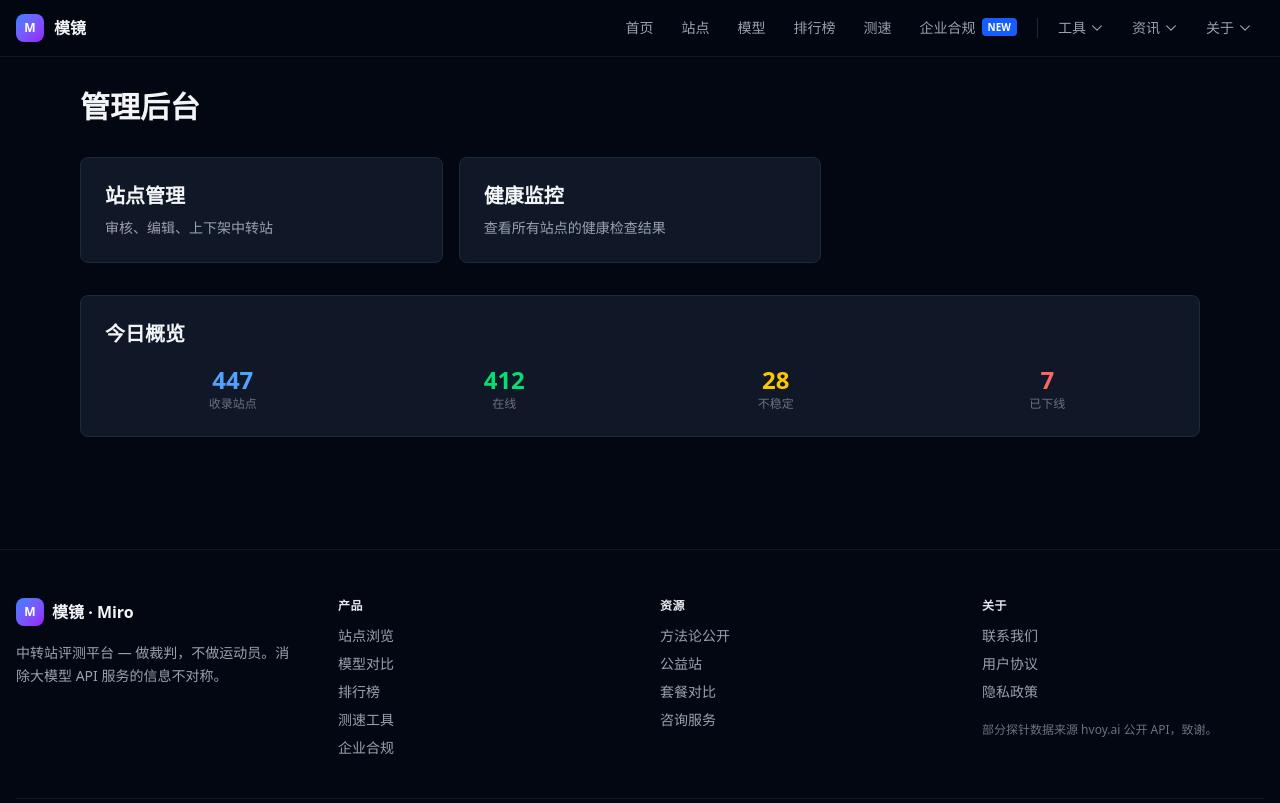
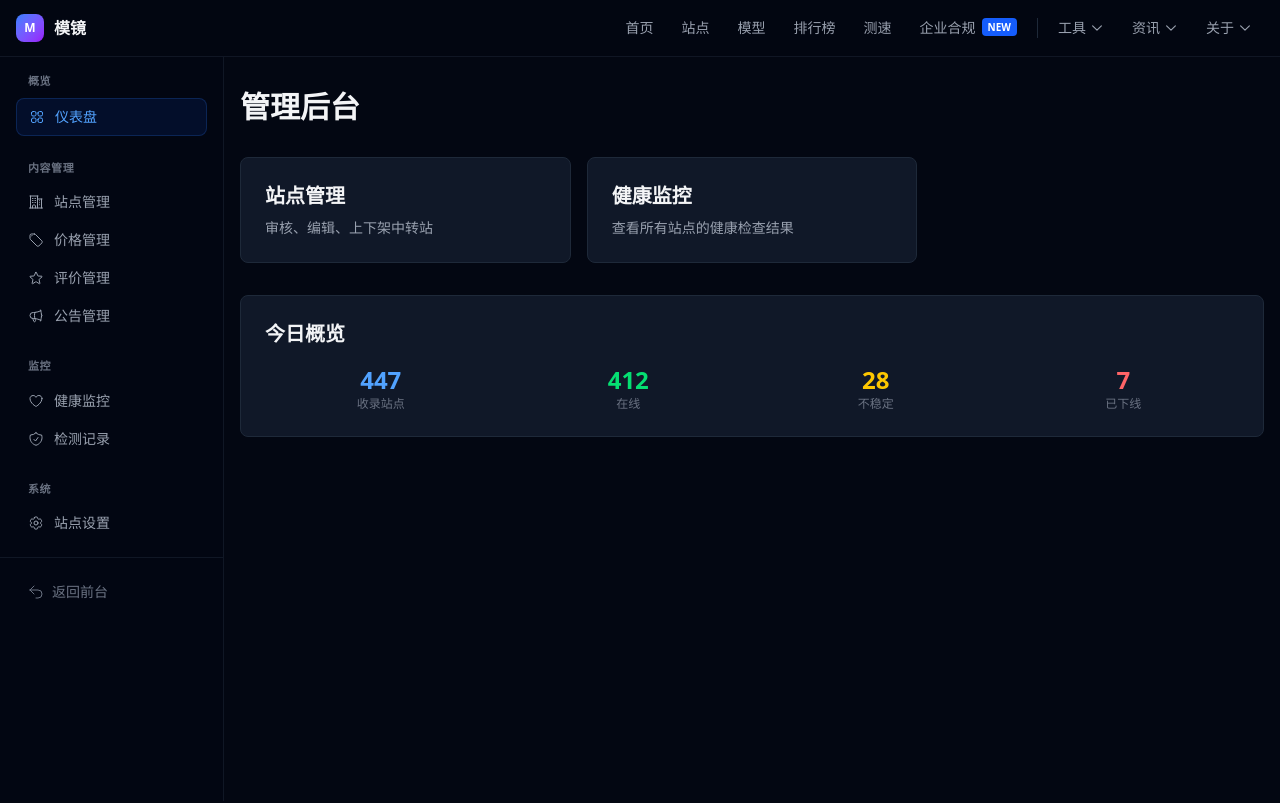
Before and after one commit to xiaoyuyu6420/modjing, a Next.js app: page /admin in a window 1280 px wide. Shown: the top 803 px of the page. Built offline with nearby package versions, Linux system fonts and the light colour scheme.

Commit message:
feat(admin): admin-sidebar、layout

```diff
--- /dev/null
+++ b/src/app/admin/_components/admin-sidebar.tsx
@@ -0,0 +1,130 @@
+'use client'
+
+import Link from 'next/link'
+import { usePathname } from 'next/navigation'
+
+const SIDEBAR_ITEMS = [
+  {
+    label: '概览',
+    items: [
+      { href: '/admin', label: '仪表盘', icon: 'grid' },
+    ],
+  },
+  {
+    label: '内容管理',
+    items: [
+      { href: '/admin/sites', label: '站点管理', icon: 'building' },
+      { href: '/admin/prices', label: '价格管理', icon: 'tag' },
+      { href: '/admin/reviews', label: '评价管理', icon: 'star' },
+      { href: '/admin/notices', label: '公告管理', icon: 'megaphone' },
+    ],
+  },
+  {
+    label: '监控',
+    items: [
+      { href: '/admin/health', label: '健康监控', icon: 'heartbeat' },
+      { href: '/admin/detection', label: '检测记录', icon: 'shield' },
+    ],
+  },
+  {
+    label: '系统',
+    items: [
+      { href: '/admin/settings', label: '站点设置', icon: 'cog' },
+    ],
+  },
+]
+
+const ICONS: Record<string, React.ReactNode> = {
+  grid: (
+    <svg className='w-4 h-4' fill='none' viewBox='0 0 24 24' stroke='currentColor' strokeWidth={1.5}>
+      <path strokeLinecap='round' strokeLinejoin='round' d='M3.75 6A2.25 2.25 0 016 3.75h2.25A2.25 2.25 0 0110.5 6v2.25a2.25 2.25 0 01-2.25 2.25H6a2.25 2.25 0 01-2.25-2.25V6zM3.75 15.75A2.25 2.25 0 016 13.5h2.25a2.25 2.25 0 012.25 2.25V18a2.25 2.25 0 01-2.25 2.25H6A2.25 2.25 0 013.75 18v-2.25zM13.5 6a2.25 2.25 0 012.25-2.25H18A2.25 2.25 0 0120.25 6v2.25A2.25 2.25 0 0118 10.5h-2.25a2.25 2.25 0 01-2.25-2.25V6zM13.5 15.75a2.25 2.25 0 012.25-2.25H18a2.25 2.25 0 012.25 2.25V18A2.25 2.25 0 0118 20.25h-2.25A2.25 2.25 0 0113.5 18v-2.25z' />
+    </svg>
+  ),
+  building: (
+    <svg className='w-4 h-4' fill='none' viewBox='0 0 24 24' stroke='currentColor' strokeWidth={1.5}>
+      <path strokeLinecap='round' strokeLinejoin='round' d='M2.25 21h19.5m-18-18v18m10.5-18v18m6-13.5V21M6.75 6.75h.75m-.75 3h.75m-.75 3h.75m3-6h.75m-.75 3h.75m-.75 3h.75M6.75 21v-3.375c0-.621.504-1.125 1.125-1.125h2.25c.621 0 1.125.504 1.125 1.125V21M3 3h12m-.75 4.5H21m-3.75 3h.008v.008h-.008v-.008zm0 3h.008v.008h-.008v-.008zm0 3h.008v.008h-.008v-.008z' />
+    </svg>
+  ),
+  tag: (
+    <svg className='w-4 h-4' fill='none' viewBox='0 0 24 24' stroke='currentColor' strokeWidth={1.5}>
+      <path strokeLinecap='round' strokeLinejoin='round' d='M9.568 3H5.25A2.25 2.25 0 003 5.25v4.318c0 .597.237 1.17.659 1.591l9.581 9.581c.699.699 1.78.872 2.607.33a18.095 18.095 0 005.223-5.223c.542-.827.369-1.908-.33-2.607L11.16 3.66A2.25 2.25 0 009.568 3z' />
+      <path strokeLinecap='round' strokeLinejoin='round' d='M6 6h.008v.008H6V6z' />
+    </svg>
+  ),
+  star: (
+    <svg className='w-4 h-4' fill='none' viewBox='0 0 24 24' stroke='currentColor' strokeWidth={1.5}>
+      <path strokeLinecap='round' strokeLinejoin='round' d='M11.48 3.499a.562.562 0 011.04 0l2.125 5.111a.563.563 0 00.475.345l5.518.442c.499.04.701.663.321.988l-4.204 3.602a.563.563 0 00-.182.557l1.285 5.385a.562.562 0 01-.84.61l-4.725-2.885a.563.563 0 00-.586 0L6.982 20.54a.562.562 0 01-.84-.61l1.285-5.386a.562.562 0 00-.182-.557l-4.204-3.602a.563.563 0 01.321-.988l5.518-.442a.563.563 0 00.475-.345L11.48 3.5z' />
+    </svg>
+  ),
+  megaphone: (
+    <svg className='w-4 h-4' fill='none' viewBox='0 0 24 24' stroke='currentColor' strokeWidth={1.5}>
+      <path strokeLinecap='round' strokeLinejoin='round' d='M10.34 15.84c-.688-.06-1.386-.09-2.09-.09H7.5a4.5 4.5 0 110-9h.75c.704 0 1.402-.03 2.09-.09m0 9.18c.253.962.584 1.892.985 2.783.247.55.06 1.21-.463 1.511l-.657.38c-.551.318-1.26.117-1.527-.461a20.845 20.845 0 01-1.44-4.282m3.102.069a18.03 18.03 0 01-.59-4.59c0-1.586.205-3.124.59-4.59m0 9.18a23.848 23.848 0 018.835 2.535M10.34 6.66a23.847 23.847 0 008.835-2.535m0 0A23.74 23.74 0 0018.795 3m.38 1.125a23.91 23.91 0 011.014 5.395m-1.014 8.855c-.118.38-.245.754-.38 1.125m.38-1.125a23.91 23.91 0 001.014-5.395m0-3.46c.495.413.811 1.035.811 1.73 0 .695-.316 1.317-.811 1.73m0-3.46a24.347 24.347 0 010 3.46' />
+    </svg>
+  ),
+  heartbeat: (
+    <svg className='w-4 h-4' fill='none' viewBox='0 0 24 24' stroke='currentColor' strokeWidth={1.5}>
+      <path strokeLinecap='round' strokeLinejoin='round' d='M21 8.25c0-2.485-2.099-4.5-4.688-4.5-1.935 0-3.597 1.126-4.312 2.733-.715-1.607-2.377-2.733-4.313-2.733C5.1 3.75 3 5.765 3 8.25c0 7.22 9 12 9 12s9-4.78 9-12z' />
+    </svg>
+  ),
+  shield: (
+    <svg className='w-4 h-4' fill='none' viewBox='0 0 24 24' stroke='currentColor' strokeWidth={1.5}>
+      <path strokeLinecap='round' strokeLinejoin='round' d='M9 12.75L11.25 15 15 9.75m-3-7.036A11.959 11.959 0 013.598 6 11.99 11.99 0 003 9.749c0 5.592 3.824 10.29 9 11.623 5.176-1.332 9-6.03 9-11.622 0-1.31-.21-2.571-.598-3.751h-.152c-3.196 0-6.1-1.248-8.25-3.285z' />
+    </svg>
+  ),
+  cog: (
+    <svg className='w-4 h-4' fill='none' viewBox='0 0 24 24' stroke='currentColor' strokeWidth={1.5}>
+      <path strokeLinecap='round' strokeLinejoin='round' d='M9.594 3.94c.09-.542.56-.94 1.11-.94h2.593c.55 0 1.02.398 1.11.94l.213 1.281c.063.374.313.686.645.87.074.04.147.083.22.127.324.196.72.257 1.075.124l1.217-.456a1.125 1.125 0 011.37.49l1.296 2.247a1.125 1.125 0 01-.26 1.431l-1.003.827c-.293.24-.438.613-.431.992a6.759 6.759 0 010 .255c-.007.378.138.75.43.99l1.005.828c.424.35.534.954.26 1.43l-1.298 2.247a1.125 1.125 0 01-1.369.491l-1.217-.456c-.355-.133-.75-.072-1.076.124a6.57 6.57 0 01-.22.128c-.331.183-.581.495-.644.869l-.213 1.28c-.09.543-.56.941-1.11.941h-2.594c-.55 0-1.02-.398-1.11-.94l-.213-1.281c-.062-.374-.312-.686-.644-.87a6.52 6.52 0 01-.22-.127c-.325-.196-.72-.257-1.076-.124l-1.217.456a1.125 1.125 0 01-1.369-.49l-1.297-2.247a1.125 1.125 0 01.26-1.431l1.004-.827c.292-.24.437-.613.43-.992a6.932 6.932 0 010-.255c.007-.378-.138-.75-.43-.99l-1.004-.828a1.125 1.125 0 01-.26-1.43l1.297-2.247a1.125 1.125 0 011.37-.491l1.216.456c.356.133.751.072 1.076-.124.072-.044.146-.087.22-.128.332-.183.582-.495.644-.869l.214-1.281z' />
+      <path strokeLinecap='round' strokeLinejoin='round' d='M15 12a3 3 0 11-6 0 3 3 0 016 0z' />
+    </svg>
+  ),
+}
+
+export default function AdminSidebar() {
+  const pathname = usePathname()
+
+  const isActive = (href: string) =>
+    href === '/admin' ? pathname === '/admin' : pathname.startsWith(href)
+
+  return (
+    <aside className='w-56 shrink-0 border-r border-gray-800/50 bg-gray-950/50 min-h-[calc(100vh-3.5rem)]'>
+      <div className='p-4 space-y-6'>
+        {SIDEBAR_ITEMS.map((group) => (
+          <div key={group.label}>
+            <div className='text-[11px] font-semibold text-gray-500 uppercase tracking-wider px-3 mb-2'>
+              {group.label}
+            </div>
+            <div className='space-y-0.5'>
+              {group.items.map((item) => (
+                <Link
+                  key={item.href}
+                  href={item.href}
+                  className={`flex items-center gap-2.5 px-3 py-2 text-sm rounded-lg transition-colors ${
+                    isActive(item.href)
+                      ? 'bg-blue-600/10 text-blue-400 border border-blue-500/20'
+                      : 'text-gray-400 hover:text-gray-100 hover:bg-gray-900'
+                  }`}
+                >
+                  {ICONS[item.icon]}
+                  {item.label}
+                </Link>
+              ))}
+            </div>
+          </div>
+        ))}
+      </div>
+
+      {/* Back to site */}
+      <div className='p-4 border-t border-gray-800/50'>
+        <Link
+          href='/'
+          className='flex items-center gap-2 px-3 py-2 text-sm text-gray-500 hover:text-gray-300 rounded-lg hover:bg-gray-900 transition-colors'
+        >
+          <svg className='w-4 h-4' fill='none' viewBox='0 0 24 24' stroke='currentColor' strokeWidth={1.5}>
+            <path strokeLinecap='round' strokeLinejoin='round' d='M9 15L3 9m0 0l6-6M3 9h12a6 6 0 010 12h-3' />
+          </svg>
+          返回前台
+        </Link>
+      </div>
+    </aside>
+  )
+}
--- /dev/null
+++ b/src/app/admin/layout.tsx
@@ -0,0 +1,16 @@
+import AdminSidebar from './_components/admin-sidebar'
+
+export default function AdminLayout({
+  children,
+}: {
+  children: React.ReactNode
+}) {
+  return (
+    <div className='flex min-h-[calc(100vh-3.5rem)]'>
+      <AdminSidebar />
+      <div className='flex-1 overflow-auto'>
+        {children}
+      </div>
+    </div>
+  )
+}
```
